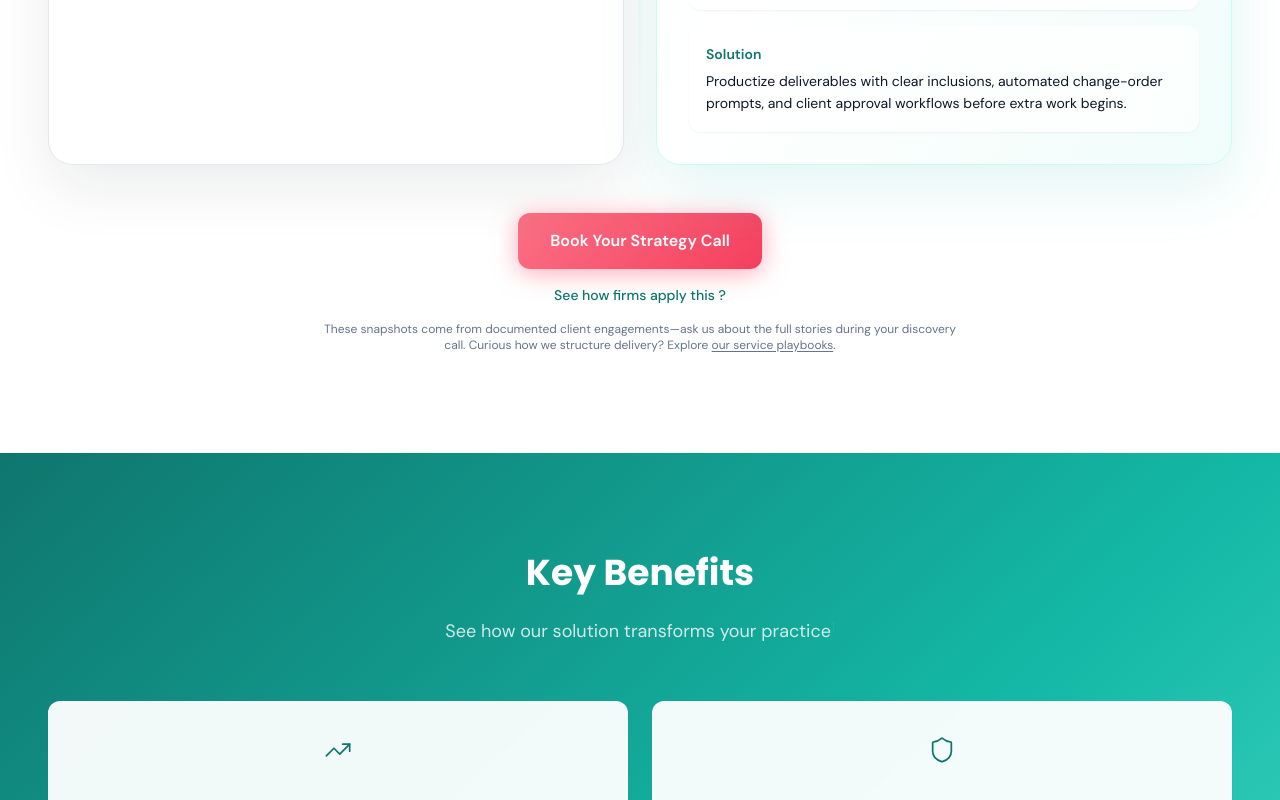
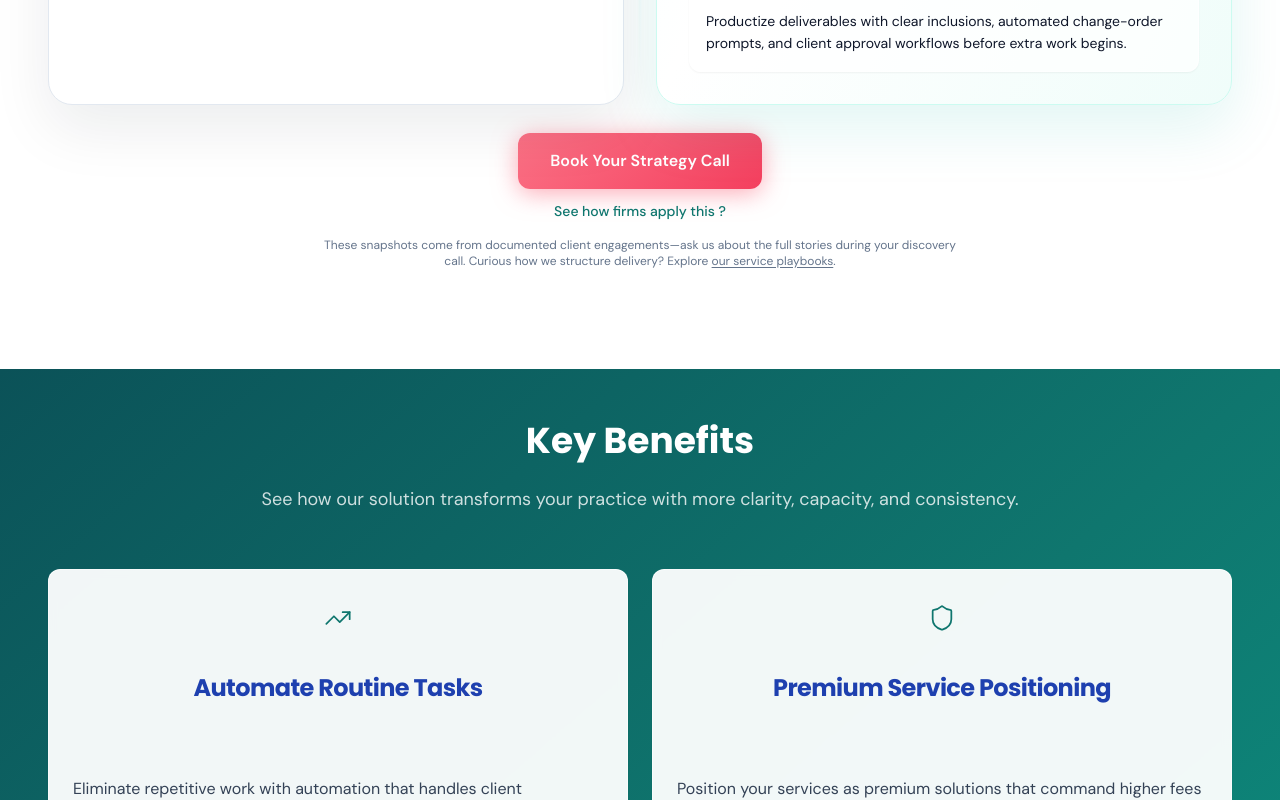
Before and after one commit to ksteele1234/smartfirm-grow-kit-22598, a React (Vite) app: page /solutions/work-less-earn-more in a window 1280 px wide. Shown: the part 1780-2580 px from the top of the page. Built offline with nearby package versions, Linux system fonts and the light colour scheme; the HTML template or start-up script is replaced by a standard one.

Commit message:
Rework timeline structure and post-faq CTA

```diff
--- a/src/pages/solutions/WorkLessEarnMore.tsx
+++ b/src/pages/solutions/WorkLessEarnMore.tsx
@@ -80,22 +80,26 @@ const WorkLessEarnMore = () => {
       {
         step: 1,
         title: "Efficiency Audit",
-        description: "Analyze your current workflows to identify time-wasting activities and automation opportunities."
+        description: "Analyze your current workflows to identify time-wasting activities and automation opportunities.",
+        subheading: "Audit"
       },
       {
         step: 2,
         title: "Implement Automation",
-        description: "Deploy systems that handle routine tasks automatically, freeing up your valuable time."
+        description: "Deploy systems that handle routine tasks automatically, freeing up your valuable time.",
+        subheading: "Implement"
       },
       {
         step: 3,
         title: "Optimize Pricing Strategy",
-        description: "Restructure your services and pricing to maximize profitability and attract premium clients."
+        description: "Restructure your services and pricing to maximize profitability and attract premium clients.",
+        subheading: "Automate"
       },
       {
         step: 4,
         title: "Scale Efficiently",
-        description: "Build systems that allow growth without proportional increases in time investment."
+        description: "Build systems that allow growth without proportional increases in time investment.",
+        subheading: "Optimize"
       }
     ],
     results: [
--- a/src/templates/SolutionPageTemplate.tsx
+++ b/src/templates/SolutionPageTemplate.tsx
@@ -83,7 +83,7 @@ const SolutionPageTemplate = ({ data }: SolutionPageTemplateProps) => {
       </script>
 
       {/* Hero Section */}
-      <section className="relative pt-36 pb-36 px-4 sm:px-6 lg:px-8 overflow-hidden bg-gradient-muted-blue">
+      <section className="relative pt-36 pb-[124px] px-4 sm:px-6 lg:px-8 overflow-hidden bg-gradient-muted-blue">
         <nav id="sf-breadcrumbs" aria-label="Breadcrumb" className="absolute top-6 left-0 right-0 z-20">
           <div className="max-w-7xl mx-auto px-4 sm:px-6 lg:px-8">
             <Breadcrumb>
@@ -131,7 +131,7 @@ const SolutionPageTemplate = ({ data }: SolutionPageTemplateProps) => {
       </section>
 
       {/* Problem & Solution Section */}
-      <section className="section-padding relative bg-white -mt-6">
+      <section className="section-padding relative bg-white -mt-6 pt-[20px] md:pt-[40px] lg:pt-[60px]">
         <div className="max-w-[1200px] mx-auto">
           <div className="relative grid gap-6 md:gap-8 md:grid-cols-2">
             <div
@@ -234,7 +234,7 @@ const SolutionPageTemplate = ({ data }: SolutionPageTemplateProps) => {
             </article>
           </div>
         </div>
-        <div className="mt-12 flex flex-col items-center gap-4 text-center">
+        <div className="mt-7 flex flex-col items-center gap-3 text-center">
           <Button variant="coral" size="lg" asChild>
             <a href="/get-started">Book Your Strategy Call</a>
           </Button>
@@ -244,7 +244,7 @@ const SolutionPageTemplate = ({ data }: SolutionPageTemplateProps) => {
           >
             See how firms apply this ?
           </a>
-          <p className="text-xs text-[#64748b] max-w-[640px]">
+          <p className="text-xs text-[#64748b] max-w-[640px] mt-1">
             These snapshots come from documented client engagements&mdash;ask us about the full stories during your discovery call. Curious how we structure delivery? Explore <a href="/leading-marketing-services-for-accounting-firms" className="underline underline-offset-2 hover:text-[#0f766e]">our service playbooks</a>.
           </p>
         </div>
@@ -264,14 +264,14 @@ const SolutionPageTemplate = ({ data }: SolutionPageTemplateProps) => {
       </section>
 
       {/* Key Benefits Section */}
-      <section className="section-padding bg-gradient-to-br from-[#0f766e] via-[#14b8a6] to-[#5eead4] relative overflow-hidden">
+      <section className="section-padding bg-gradient-to-br from-[#0b5258] via-[#0f766e] to-[#0b9786] relative overflow-hidden pt-[40px] md:pt-[52px]">
         <div className="max-w-[1200px] mx-auto relative">
           <div className="text-center mb-10 md:mb-14 space-y-4 md:space-y-6">
             <h2 className="text-[28px] md:text-4xl font-heading font-bold text-white leading-tight">
               Key Benefits
             </h2>
             <p className="text-base md:text-lg text-white/80 max-w-[65ch] mx-auto">
-              See how our solution transforms your practice<sup className="text-xs"><a href="#proof-methodology" className="text-primary hover:underline">1</a></sup>
+              See how our solution transforms your practice with more clarity, capacity, and consistency.
             </p>
           </div>
 
@@ -346,45 +346,8 @@ const SolutionPageTemplate = ({ data }: SolutionPageTemplateProps) => {
         </div>
       </section>
 
-      {/* Results Section */}
-      <section className="section-padding bg-white">
-        <div className="max-w-[1200px] mx-auto">
-          <div className="text-center mb-10 md:mb-14 space-y-4 md:space-y-6">
-            <h2 className="text-[28px] md:text-4xl font-heading font-bold text-[#0a2e2e] leading-tight">
-              Proven Results
-            </h2>
-            <p className="text-base md:text-lg text-[#334155] max-w-[65ch] mx-auto">
-              Real outcomes from real clients<sup className="text-xs"><a href="#proof-methodology" className="text-primary hover:underline">1</a></sup>
-            </p>
-          </div>
-          {/* Dynamic grid based on number of results */}
-          <div className={`grid gap-6 ${data.results.length === 3 ? 'md:grid-cols-1 lg:grid-cols-3' : 'md:grid-cols-2 lg:grid-cols-4'}`}>
-            {data.results.map((result, index) => (
-              <StandardCard
-                key={index}
-                title={result.metric}
-                description={result.description}
-                variant="default"
-                className="text-center bg-background space-y-4 md:space-y-6"
-              >
-                <div className="text-3xl md:text-4xl font-bold text-primary mb-4 md:mb-6">
-                  {result.value}
-                </div>
-              </StandardCard>
-            ))}
-          </div>
-
-          {/* Proof Methodology */}
-          <div id="proof-methodology" className="mt-10 md:mt-16 p-4 md:p-6 bg-background border border-border rounded-lg">
-            <p className="text-sm text-text-secondary leading-relaxed">
-              <sup>1</sup> Results based on aggregated client data from firms implementing our solutions over a 12-month period. Individual results may vary based on firm size, market conditions, and implementation quality.
-            </p>
-          </div>
-        </div>
-      </section>
-
       {/* FAQs Section */}
-      <section id="sf-faqs" className="section-padding bg-white">
+      <section id="sf-faqs" className="section-padding bg-gradient-to-br from-[#0ea5e9] via-[#38bdf8] to-[#bae6fd]">
         <div className="max-w-[800px] mx-auto">
           <h2 className="text-[28px] md:text-4xl font-heading font-bold text-[#0a2e2e] mb-10 md:mb-14 text-center leading-tight">
             Frequently Asked Questions
@@ -416,6 +379,26 @@ const SolutionPageTemplate = ({ data }: SolutionPageTemplateProps) => {
             }))
           })}
         </script>
+      </section>
+
+      {/* Still Have Questions CTA */}
+      <section className="py-16 bg-white">
+        <div className="max-w-[720px] mx-auto text-center space-y-6">
+          <h3 className="text-2xl md:text-3xl font-heading font-semibold text-[#0a2e2e] leading-tight">
+            Still have questions?
+          </h3>
+          <p className="text-base md:text-lg text-[#334155] leading-relaxed">
+            Our team is happy to walk you through the process, show live examples, or map out a custom plan for your firm.
+          </p>
+          <div className="flex flex-col sm:flex-row justify-center gap-4">
+            <Button variant="coral" size="lg" asChild>
+              <a href="/get-started?chat=true">Start a Live Chat</a>
+            </Button>
+            <Button variant="outline" size="lg" asChild>
+              <a href="/contact">Contact our team</a>
+            </Button>
+          </div>
+        </div>
       </section>
 
       {/* Final CTA Section */}
--- a/src/types/cms.ts
+++ b/src/types/cms.ts
@@ -55,6 +55,7 @@ export interface SolutionPageData extends CMSPageData {
     step: number;
     title: string;
     description: string;
+    subheading?: string;
   }>;
   results: Array<{
     metric: string;
```
